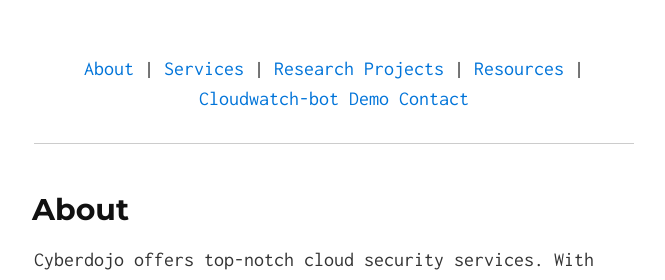
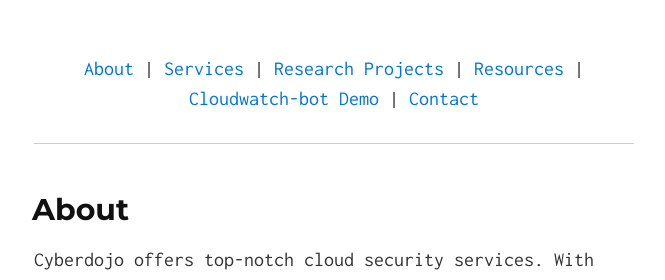
Before and after one commit to Ahmed-AG/cyberdojo-page, a Jekyll site: the page built from index.md, in a window 1280 px wide and 900 px high. Shown: the part 166-446 px from the top of the window, without its empty margins (306-971 px from the left). Built offline with Jekyll 4.4.1, drawn with Linux system fonts in a browser that asks for light colours.

Commit message:
Update page

```diff
--- a/index.md
+++ b/index.md
@@ -7,7 +7,7 @@
 <A href="#services">Services</A> |
 <A href="#research-projects">Research Projects</A> |
 <A href="#resources">Resources</A> |
-<A href="#cloudwatch-bot-demo">Cloudwatch-bot Demo</A>
+<A href="#cloudwatch-bot-demo">Cloudwatch-bot Demo</A> |
 <A href="#contact">Contact</A>
 </center>
 
```
